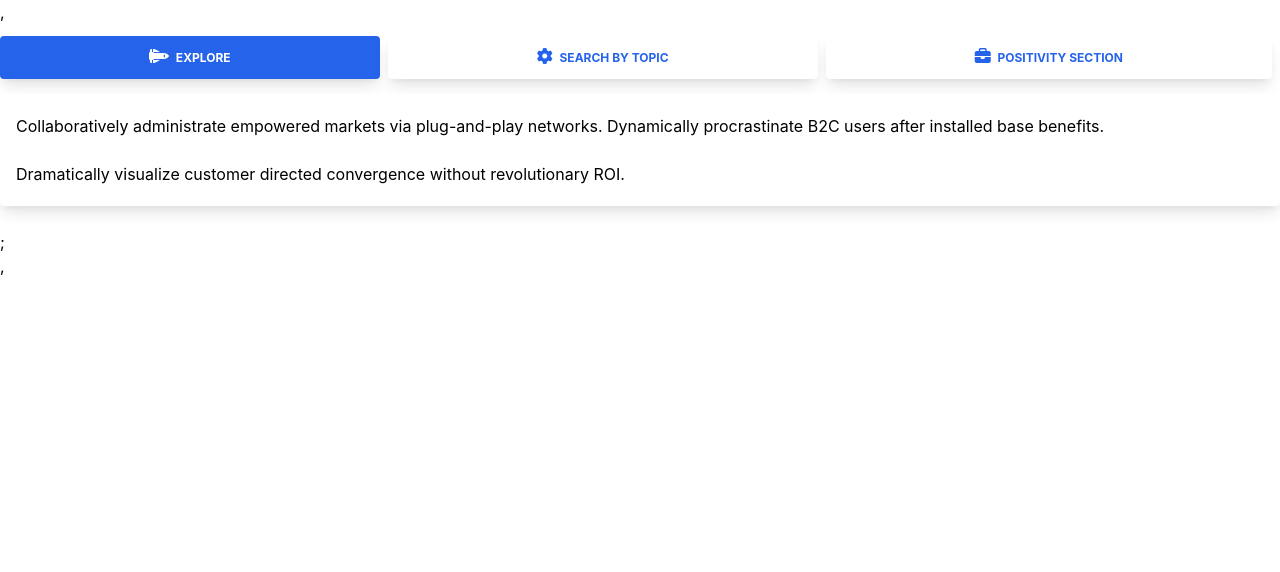
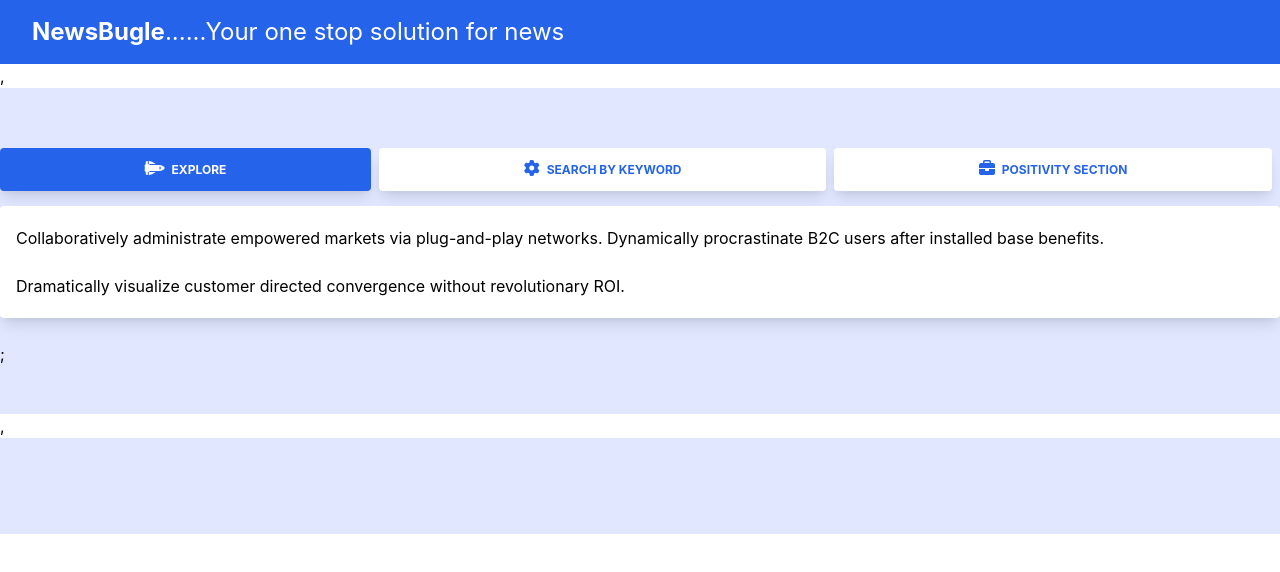
Before and after one commit to akshatshukla175/news-bugle-app, a React (Create React App) app: page / in a window 1280 px wide. Shown: the top 572 px of the page. Built offline with nearby package versions, Linux system fonts and the light colour scheme; no server answers.

Commit message:
added header and search tabs

```diff
--- a/src/App.js
+++ b/src/App.js
@@ -4,19 +4,21 @@ import {BrowserRouter as Router,Route} from "react-router-dom";
 
 import NewsCards from './components/NewsCards'
 import SearchTab from './components/SearchTab'
+import Header from './components/Header'
 import { Routes } from 'react-router-dom';
 const API_KEY = process.env.REACT_APP_KEY;
 
 function News() {
   const [data, setData] = useState([]);
   const API_BASE_URL = 'https://newsapi.org/v2/everything?';
-  const API_BASE_SEARCH_KEYWORD = 'Bitcoin';
+  const API_BASE_SEARCH_KEYWORD = 'Google';
   useEffect(() => {
     const url = API_BASE_URL +
           `q=${API_BASE_SEARCH_KEYWORD}&` +
           'from=2022-04-02&' +
-          'sortBy=popularity&' +
+          'sortBy=relevance&' +
           'apiKey=3883022e9b294a0f9c42dfd8edfb6cd6';
+    // const url="";
     var req = new Request(url);
     console.log(req);
     const getNews = async() => {
@@ -45,12 +47,12 @@ function News() {
                   element={(
                     <div>
                       <div>
-                        {/* <Header/> */}
+                        <Header/>
                       </div>,
-                      <div>
+                      <div class="bg-indigo-100 py-6 md:py-12 w-screen">
                         <SearchTab/>
                       </div>,
-                      <div>
+                      <div class="bg-indigo-100 py-6 md:py-12 justify-center items-center w-screen">
                         <NewsCards
                             data={data}
                         />
--- a/src/components/Header.js
+++ b/src/components/Header.js
@@ -0,0 +1,19 @@
+import React from 'react'
+
+const Header = () => {
+    return (
+        <nav class="bg-blue-600 py-2 md:py-4 w-screen">
+        <div class="container px-8 mx-auto md:flex md:items-center w-screen">
+
+          <div class="flex justify-start">
+            <div class="font-bold text-2xl text-white">NewsBugle</div>
+          </div>
+          <div class="flex justify-end">
+            <div class="font text-2xl justify-end text-white">......Your one stop solution for news</div>
+          </div>
+    </div>
+  </nav>
+    );
+}
+
+export default Header;
--- a/src/components/NewsCards.js
+++ b/src/components/NewsCards.js
@@ -2,28 +2,31 @@ import React from 'react'
 
 const NewsCards = (props) => {
     console.log(props.data);
+    function getDate(isodate) {
+        const date = new Date(isodate);
+        return date;
+    }
     if (props.data != null & props.data.articles != null) {
         const newscards = props.data.articles.map((card) =>
     {
         return (
-        <div class="max-w-sm rounded overflow-hidden shadow-lg">
+        <div class="max-w-sm rounded overflow-hidden shadow-lg bg-white">
         <img class="w-full" src={card.urlToImage} alt="" />
         <div class="px-6 py-4">
             <div class="font-bold text-xl mb-2">{card.title}</div>
             <p class="text-gray-700 text-base">
-            {card.content}
+            {card.description}
             </p>
             <a class="font-bold-text-xl" href={card.url}>Read More</a>
         </div>
         <div class="px-6 pt-4 pb-2">
-            <span class="inline-block bg-gray-200 rounded-full px-3 py-1 text-sm font-semibold text-gray-700 mr-2 mb-2">Author Article</span>
-            <span class="inline-block bg-gray-200 rounded-full px-3 py-1 text-sm font-semibold text-gray-700 mr-2 mb-2">Published</span>
-            <span class="inline-block bg-gray-200 rounded-full px-3 py-1 text-sm font-semibold text-gray-700 mr-2 mb-2"></span>
+            <span class="inline-block bg-gray-200 rounded-full px-3 py-1 text-sm font-semibold text-gray-700 mr-2 mb-2">{card.source.name}</span>
+            <span class="inline-block bg-gray-200 rounded-full px-3 py-1 text-sm font-semibold text-gray-700 mr-2 mb-2">{getDate(card.publishedAt).toDateString()}</span>
         </div>
         </div>
     )});
     return (
-        <div class="p-10 grid grid-cols-1 sm:grid-cols-1 md:grid-cols-3 lg:grid-cols-3 xl:grid-cols-3 gap-5">
+        <div class="mx-auto p-10 grid grid-cols-1 sm:grid-cols-1 md:grid-cols-3 lg:grid-cols-3 xl:grid-cols-3 gap-5">
         {newscards}
         </div>
     );
--- a/src/components/SearchTab.js
+++ b/src/components/SearchTab.js
@@ -45,7 +45,7 @@ const SearchTab = ({ color }) => {
                 href="#link2"
                 role="tablist"
               >
-                <i className="fas fa-cog text-base mr-1"></i>  Search By Topic
+                <i className="fas fa-cog text-base mr-1"></i>  Search By Keyword
               </a>
             </li>
             <li className="-mb-px mr-2 last:mr-0 flex-auto text-center">
```
